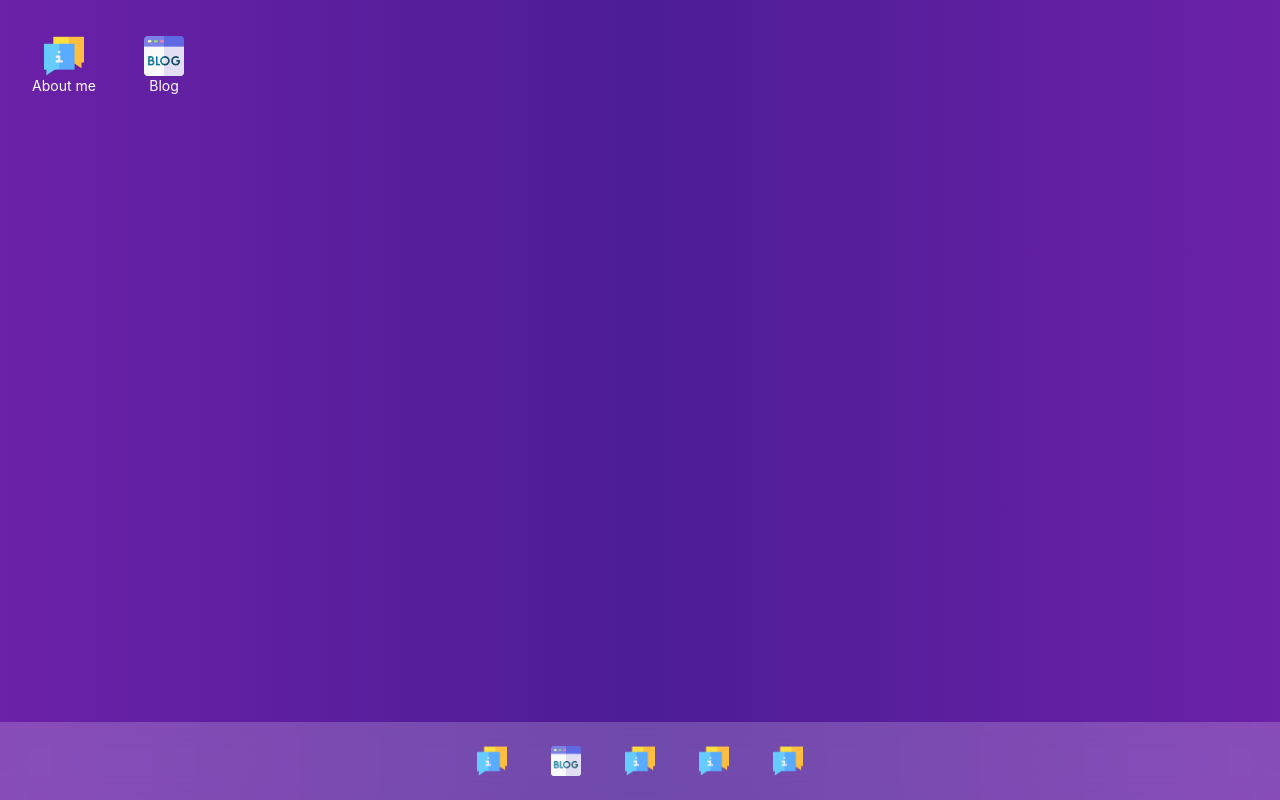
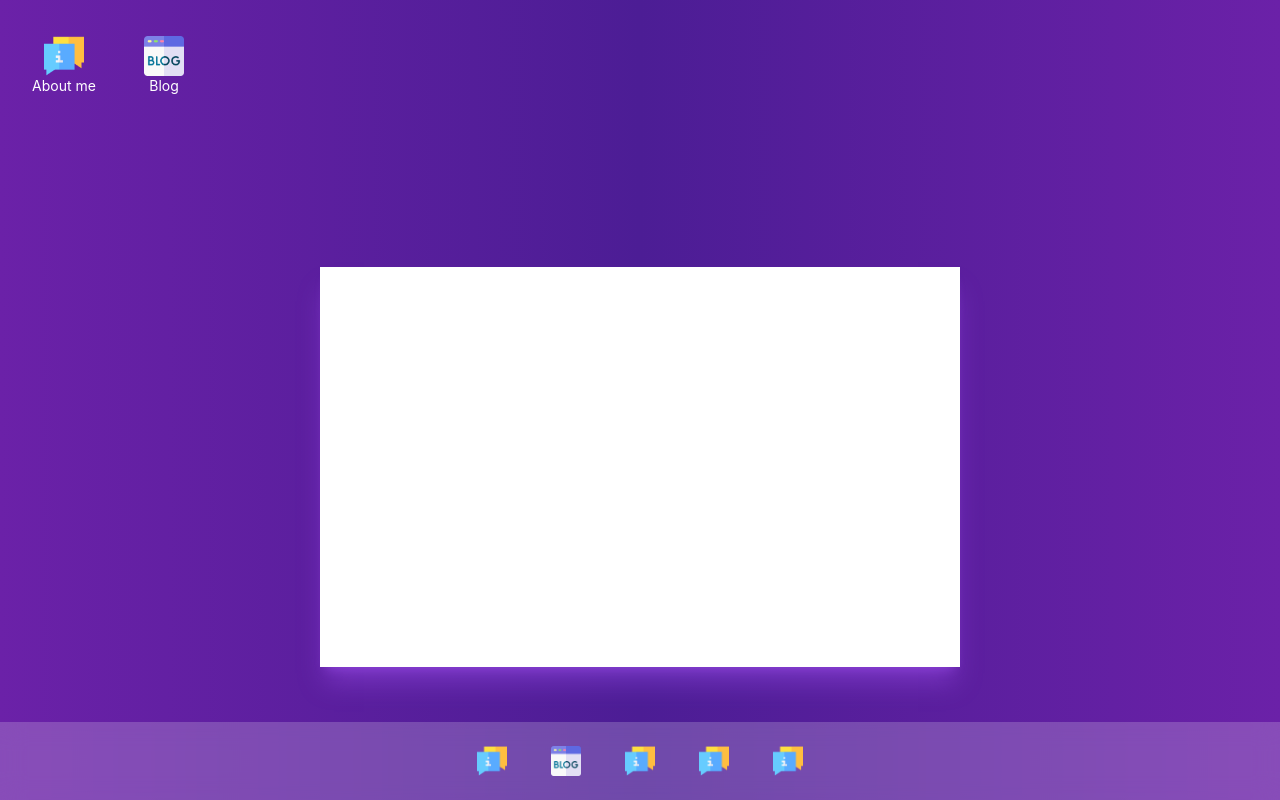
Before and after one commit to akshays-repo/akshays-site, a Next.js app: page / in a window 1280 px wide. Both pictures are taken after a click on the element 492 px from the left and 761 px from the top of the page. Built offline with nearby package versions, Linux system fonts and the light colour scheme.

Commit message:
added content api

```diff
--- /dev/null
+++ b/components/MenuOptions/index.tsx
@@ -0,0 +1,25 @@
+import { useEffect } from "react";
+import { useApp } from "../../contextApi/AppContext";
+
+const MenuOptions = () => {
+  const { showMenu } = useApp();
+
+  useEffect(() => {
+    console.log({ showMenu });
+  }, [showMenu]);
+
+  return (
+    <>
+      {" "}
+      {showMenu ? (
+        <div className=" absolute top-1/3 left-1/4 w-1/2 h-1/2 bg-white shadow-xl shadow-purple-500/40">
+          <div className="transition translate-y-1 scale-110 duration-1000 ease-in  "></div>
+        </div>
+      ) : (
+        <></>
+      )}
+    </>
+  );
+};
+
+export default MenuOptions;
--- a/components/TaskBar/TaskBar.tsx
+++ b/components/TaskBar/TaskBar.tsx
@@ -1,18 +1,47 @@
 import { Icons } from "../../constants/icons";
+import { useApp } from "../../contextApi/AppContext";
 import TaskBarIcons from "./TaskBarIcons";
 
 const TaskBar = () => {
+  const { showMenu, closeMenu, openMenu } = useApp();
+
+  const handleMenuClick = () => {
+    if (showMenu) {
+      closeMenu();
+    } else {
+      openMenu();
+    }
+  };
+
   return (
-    <div className="backdrop-blur-md bg-white/20  w-screen">
-      <div className="flex p-3 space-x-5 place-content-center">
-        <div><TaskBarIcons icon={Icons.about}   onClick={()=>{}} /></div>
-        <div><TaskBarIcons icon={Icons.blog}   onClick={()=>{}} /></div>
-        <div><TaskBarIcons icon={Icons.about}   onClick={()=>{}} /></div>
-        <div><TaskBarIcons icon={Icons.about}   onClick={()=>{}} /></div>
-        <div><TaskBarIcons icon={Icons.about}   onClick={()=>{}} /></div>
+    <>
+      <div className="backdrop-blur-md bg-white/20  w-screen">
+        <div className="flex p-3 space-x-5 place-content-center">
+          <div>
+            <TaskBarIcons
+              icon={Icons.about}
+              onClick={() => {
+                handleMenuClick();
+              }}
+            />
+          </div>
+          <div>
+            <TaskBarIcons icon={Icons.blog} onClick={() => {}} />
+          </div>
+          <div>
+            <TaskBarIcons icon={Icons.about} onClick={() => {}} />
+          </div>
+          <div>
+            <TaskBarIcons icon={Icons.about} onClick={() => {}} />
+          </div>
+          <div>
+            <TaskBarIcons icon={Icons.about} onClick={() => {}} />
+          </div>
+        </div>
 
+        <div></div>
       </div>
-    </div>
+    </>
   );
 };
 export default TaskBar;
--- a/components/TaskBar/TaskBarIcons.tsx
+++ b/components/TaskBar/TaskBarIcons.tsx
@@ -3,9 +3,12 @@ interface TaskBarIconsInterface {
   onClick: Function;
 }
 
-const TaskBarIcons = ({ icon }: TaskBarIconsInterface) => {
+const TaskBarIcons = ({ icon, onClick }: TaskBarIconsInterface) => {
   return (
-    <div className=" cursor-pointer p-3">
+    <div
+      className="hover:ring  hover:backdrop-blur-md hover:bg-white/5 cursor-pointer p-3"
+      onClick={() => onClick()}
+    >
       <img src={icon} width={"30px"} height={"30px"} />
     </div>
   );
--- /dev/null
+++ b/contextApi/AppContext.tsx
@@ -0,0 +1,38 @@
+import { createContext, ReactNode, useContext, useState } from "react";
+
+type AppContextType = {
+  showMenu: boolean;
+  openMenu: () => void;
+  closeMenu: () => void;
+};
+
+const appContextDefaultValues: AppContextType = {
+  showMenu: false,
+  openMenu: () => {},
+  closeMenu: () => {},
+};
+
+const AppContext = createContext<AppContextType>(appContextDefaultValues);
+
+export function useApp() {
+  return useContext(AppContext);
+}
+
+type Props = {
+  children: ReactNode;
+};
+
+export function AppProvider({ children }: Props) {
+  const [showMenu, setShowMenu] = useState<boolean>(false);
+
+  const value: AppContextType = {
+    showMenu:showMenu,
+    openMenu: () => setShowMenu(true),
+    closeMenu: () => setShowMenu(false),
+  };
+  return (
+    <>
+      <AppContext.Provider value={value}>{children}</AppContext.Provider>
+    </>
+  );
+}
--- a/pages/_app.tsx
+++ b/pages/_app.tsx
@@ -1,8 +1,13 @@
-import '../styles/globals.css'
-import type { AppProps } from 'next/app'
+import "../styles/globals.css";
+import type { AppProps } from "next/app";
+import { AppProvider } from "../contextApi/AppContext";
 
 function MyApp({ Component, pageProps }: AppProps) {
-  return <Component {...pageProps} />
+  return (
+    <AppProvider>
+      <Component {...pageProps} />
+    </AppProvider>
+  );
 }
 
-export default MyApp
+export default MyApp;
--- a/pages/index.tsx
+++ b/pages/index.tsx
@@ -2,6 +2,7 @@ import type { NextPage } from "next";
 import { DndProvider } from "react-dnd";
 import { HTML5Backend } from "react-dnd-html5-backend";
 import { DeskTop } from "../components/DeskTop/DeskTop";
+import MenuOptions from "../components/MenuOptions";
 import TaskBar from "../components/TaskBar/TaskBar";
 
 const Home: NextPage = () => {
@@ -10,7 +11,10 @@ const Home: NextPage = () => {
       <DndProvider backend={HTML5Backend}>
         <div className="container mx-auto">
           <DeskTop />
+          <MenuOptions />
         </div>
+
+
       </DndProvider>
 
       <div className="fixed  bottom-0 left-0 ">
```
